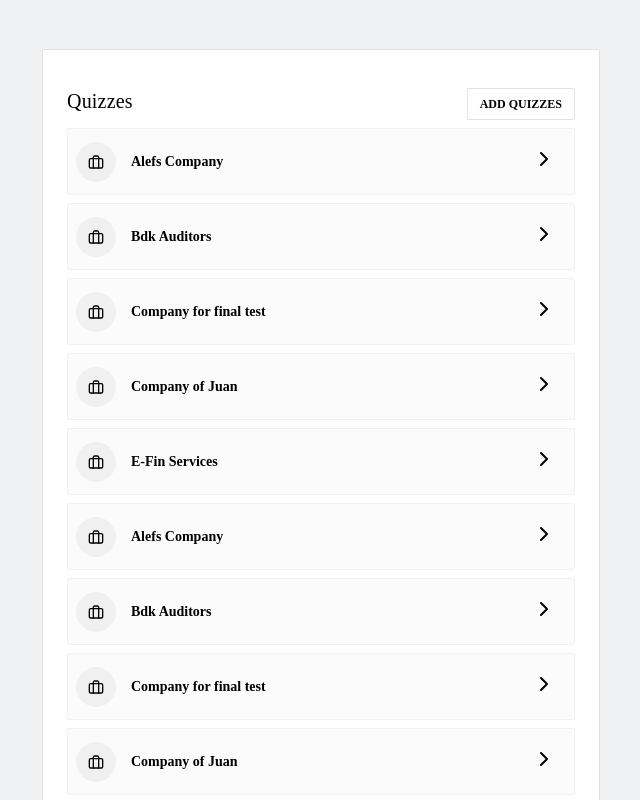
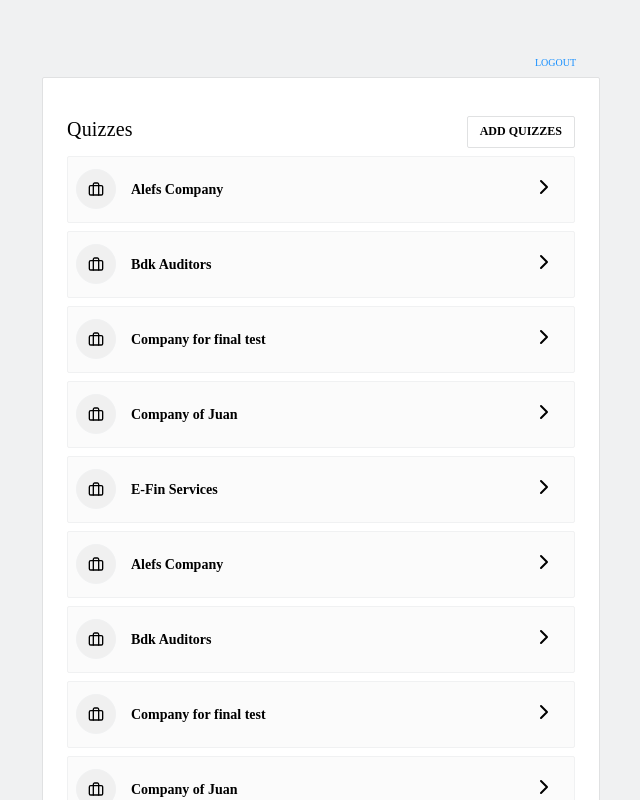
Before and after one commit to PetrykVitalii/Quizzes, a Next.js app: page /quizzes in a window 1280 px wide. Shown: the top 800 px of the page, without its empty margins (319-959 px from the left). Built offline with nearby package versions, Linux system fonts and the light colour scheme; no server answers; what immer-reducer would draw is missing.

Commit message:
create logout

```diff
--- /dev/null
+++ b/components/quizzes/Logout.tsx
@@ -0,0 +1,41 @@
+import styled from 'styled-components';
+import Link from 'next/link';
+import { useDispatch } from 'react-redux';
+
+import { logOut } from '@/store/actions/auth';
+import { AppDispatch } from '@/store';
+
+interface Props {
+}
+
+const Logout: React.FC<Props> = () => {
+  const dispatch = useDispatch<AppDispatch>();
+
+  const handleLogout = () => {
+    dispatch(logOut());
+  };
+
+  return (
+    <Wrap>
+      <Link href="/login">
+        <Text onClick={handleLogout}>Logout</Text>
+      </Link>
+    </Wrap>
+  );
+};
+
+const Wrap = styled.div`
+  display: flex;
+  justify-content: flex-end;
+  margin: 8px 24px;
+`;
+
+const Text = styled.p`
+  display: inline-flex;
+  color: ${({ theme }) => theme.colors.Blue};
+  font-size: 10px;
+  text-transform: uppercase;
+  cursor: pointer;
+`;
+
+export default Logout;
--- a/components/me/Profile.tsx
+++ b/components/quizzes/Quizze.tsx
@@ -7,7 +7,7 @@ interface Props {
   name: string
 }
 
-const Profile: React.FC<Props> = ({ name }) => (
+const Quizze: React.FC<Props> = ({ name }) => (
   <Wrap>
     <Round>
       <ProfileIcon />
@@ -57,4 +57,4 @@ const LinkTo = styled.div`
   padding: 0 10px;
 `;
 
-export default Profile;
+export default Quizze;
--- a/components/me/Quizzes.tsx
+++ b/components/quizzes/Quizzes.tsx
@@ -1,6 +1,7 @@
 import styled from 'styled-components';
 
-import Profile from '@/components/me/Profile';
+import Quizze from '@/components/quizzes/Quizze';
+import Logout from '@/components/quizzes/Logout';
 
 interface Props {
 
@@ -41,6 +42,7 @@ const QUIZZES = [
 
 const Quizzes: React.FC<Props> = () => (
   <Wrap>
+    <Logout />
     <Main>
       <TitleBlock>
         <Title>Quizzes</Title>
@@ -48,7 +50,7 @@ const Quizzes: React.FC<Props> = () => (
       </TitleBlock>
       <Profiles>
         {QUIZZES.map((prof) => (
-          <Profile key={prof.id} name={prof.name} />
+          <Quizze key={prof.id} name={prof.name} />
         ))}
       </Profiles>
     </Main>
--- a/pages/quizzes.tsx
+++ b/pages/quizzes.tsx
@@ -1,16 +1,16 @@
 import styled from 'styled-components';
 
-import Quizzes from '@/components/me/Quizzes';
+import Quizzes from '@/components/quizzes/Quizzes';
 
 interface Props {}
 
-const Profile: React.FC<Props> = () => (
-  <ProfileStyled>
+const QuizzesPage: React.FC<Props> = () => (
+  <QuizzesPageStyled>
     <Quizzes />
-  </ProfileStyled>
+  </QuizzesPageStyled>
 );
 
-const ProfileStyled = styled.div`
+const QuizzesPageStyled = styled.div`
   display: flex;
   justify-content: center;
   padding: 24px;
@@ -24,4 +24,4 @@ export async function getStaticProps() {
   };
 }
 
-export default Profile;
+export default QuizzesPage;
--- a/styles/colors.ts
+++ b/styles/colors.ts
@@ -6,6 +6,7 @@ export interface IColors {
   BorderGrey: string;
   GreyLight: string;
   ItemBg: string;
+  Blue: string;
 }
 
 export const colors: IColors = {
@@ -16,4 +17,5 @@ export const colors: IColors = {
   BorderGrey: '#e0e1e2',
   GreyLight: '#F0F0F0',
   ItemBg: '#FBFBFB',
+  Blue: '#1890ff',
 };
```
